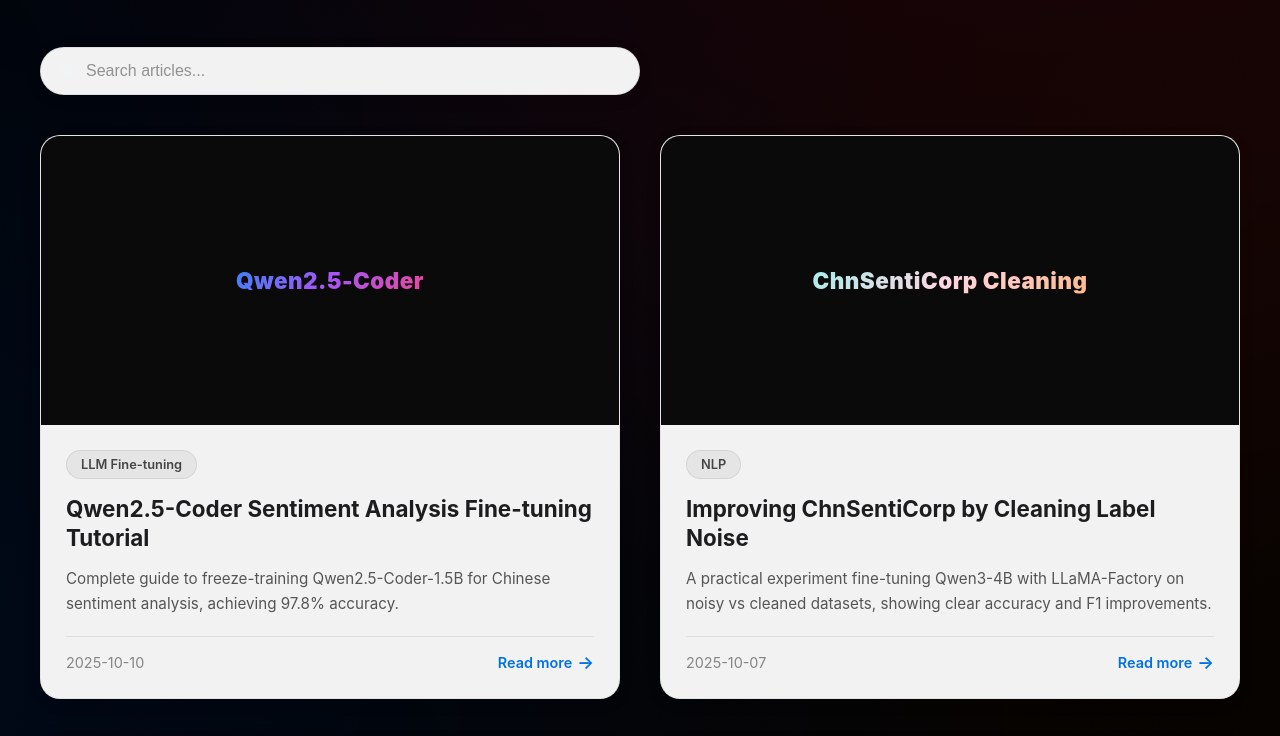
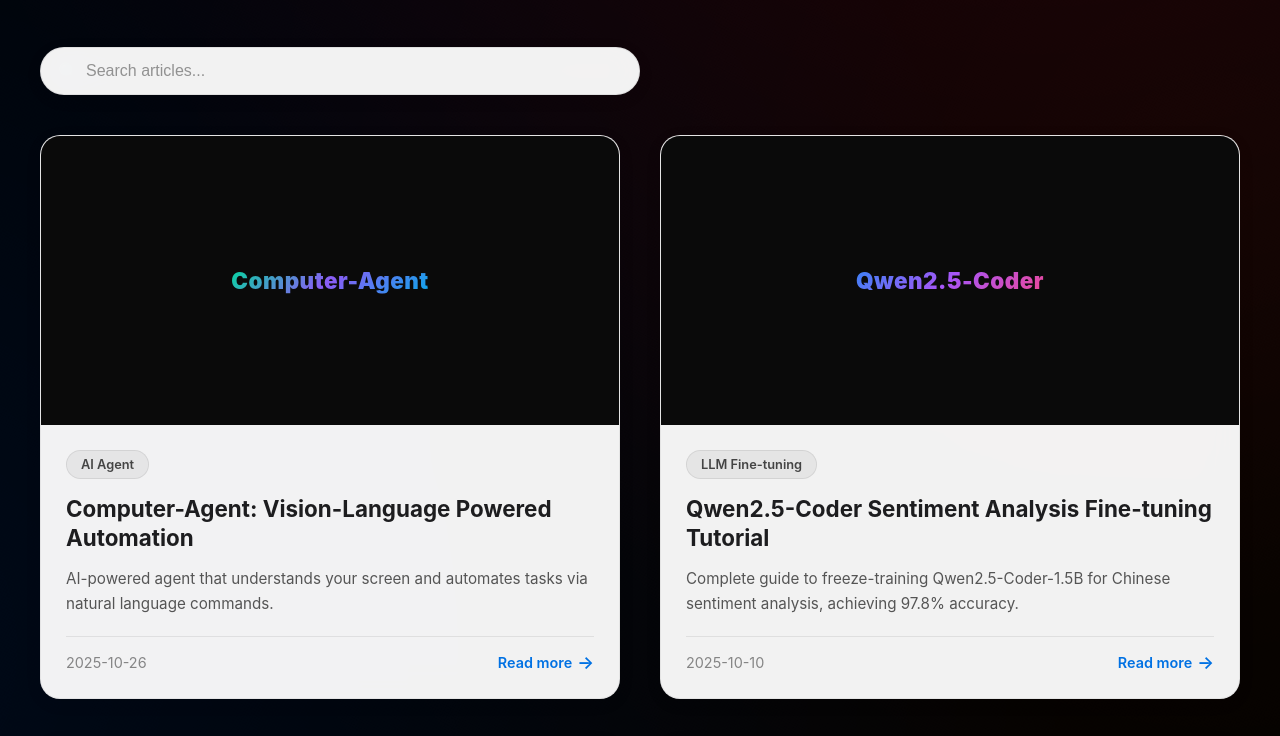
Before and after one commit to IIIIQIIII/msj-blog, a plain HTML site: page index.html in a window 1280 px wide. Shown: the part 216-952 px from the top of the page. Drawn offline with Linux system fonts and the light colour scheme.

Commit message:
Add Computer-Agent blog card with new gradient color (2025-10-26)

```diff
--- a/index.html
+++ b/index.html
@@ -593,6 +593,14 @@
             color: transparent;
         }
 
+        /* 青绿-紫-蓝三色渐变（Computer-Agent） */
+        .gradient-text-24 {
+            background: linear-gradient(135deg, #06D6A0, #8B5CF6, #0EA5E9);
+            -webkit-background-clip: text;
+            background-clip: text;
+            color: transparent;
+        }
+
         /* gradient-8 配色（用于Short Studio，参考Stable Diffusion XL卡片） */
         .gradient-text-18 {
             background: linear-gradient(135deg, #FF9A8B, #FF6A88, #FF99AC);
@@ -1397,6 +1405,36 @@
 
         <!-- 博客卡片网格 -->
         <div class="blog-grid" id="blogGrid">
+            <!-- 新卡片：Computer-Agent -->
+            <article class="blog-card" onclick="openArticle(24)">
+                <div class="card-cover">
+                    <div class="card-cover-gradient card-cover-dark"></div>
+                    <div class="card-cover-title gradient-text-24">Computer-Agent</div>
+                </div>
+                <div class="card-content">
+                    <span class="card-category">
+                        <span data-lang="en">AI Agent</span>
+                        <span data-lang="zh" style="display: none;">AI智能体</span>
+                    </span>
+                    <h2 class="card-title">
+                        <span data-lang="en">Computer-Agent: Vision-Language Powered Automation</span>
+                        <span data-lang="zh" style="display: none;">Computer-Agent：视觉语言驱动的自动化工具</span>
+                    </h2>
+                    <p class="card-excerpt">
+                        <span data-lang="en">AI-powered agent that understands your screen and automates tasks via natural language commands.</span>
+                        <span data-lang="zh" style="display: none;">理解屏幕内容，通过自然语言命令自动化执行任务的 AI 智能体。</span>
+                    </p>
+                    <div class="card-meta">
+                        <span class="card-date">2025-10-26</span>
+                        <span class="read-more">
+                            <span data-lang="en">Read more</span>
+                            <span data-lang="zh" style="display: none;">阅读更多</span>
+                            <span class="read-more-arrow">→</span>
+                        </span>
+                    </div>
+                </div>
+            </article>
+
             <!-- 新卡片：Qwen2.5-Coder Sentiment Fine-tuning -->
             <article class="blog-card" onclick="openArticle(23)">
                 <div class="card-cover">
@@ -2003,6 +2041,9 @@
         // 新增卡片链接：Qwen2.5-Coder Sentiment Fine-tuning
         articleLinks[23] = 'https://github.com/IIIIQIIII/MSJ-Factory';
 
+        // 新增卡片链接：Computer-Agent
+        articleLinks[24] = 'https://github.com/IIIIQIIII/Computer-Agent';
+
         function openArticle(id) {
             const link = articleLinks[id];
             if (link) {
```
